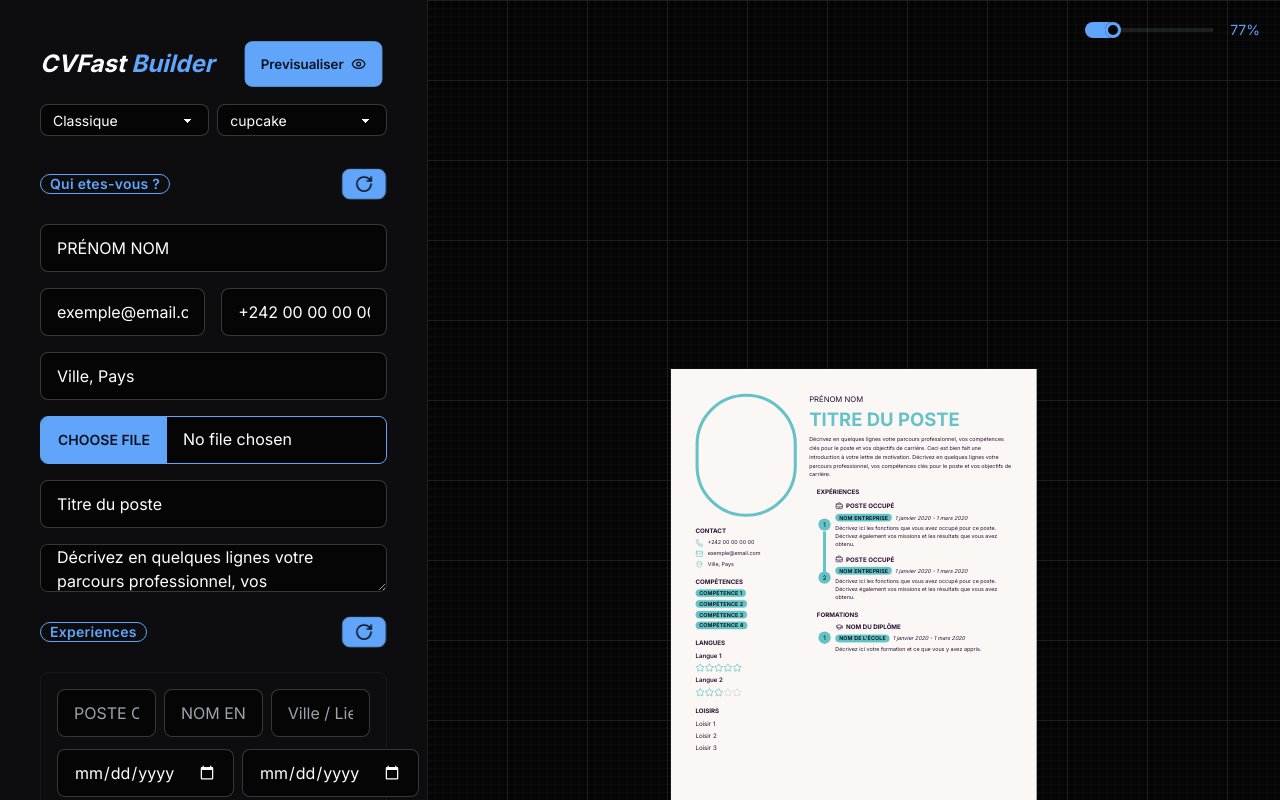
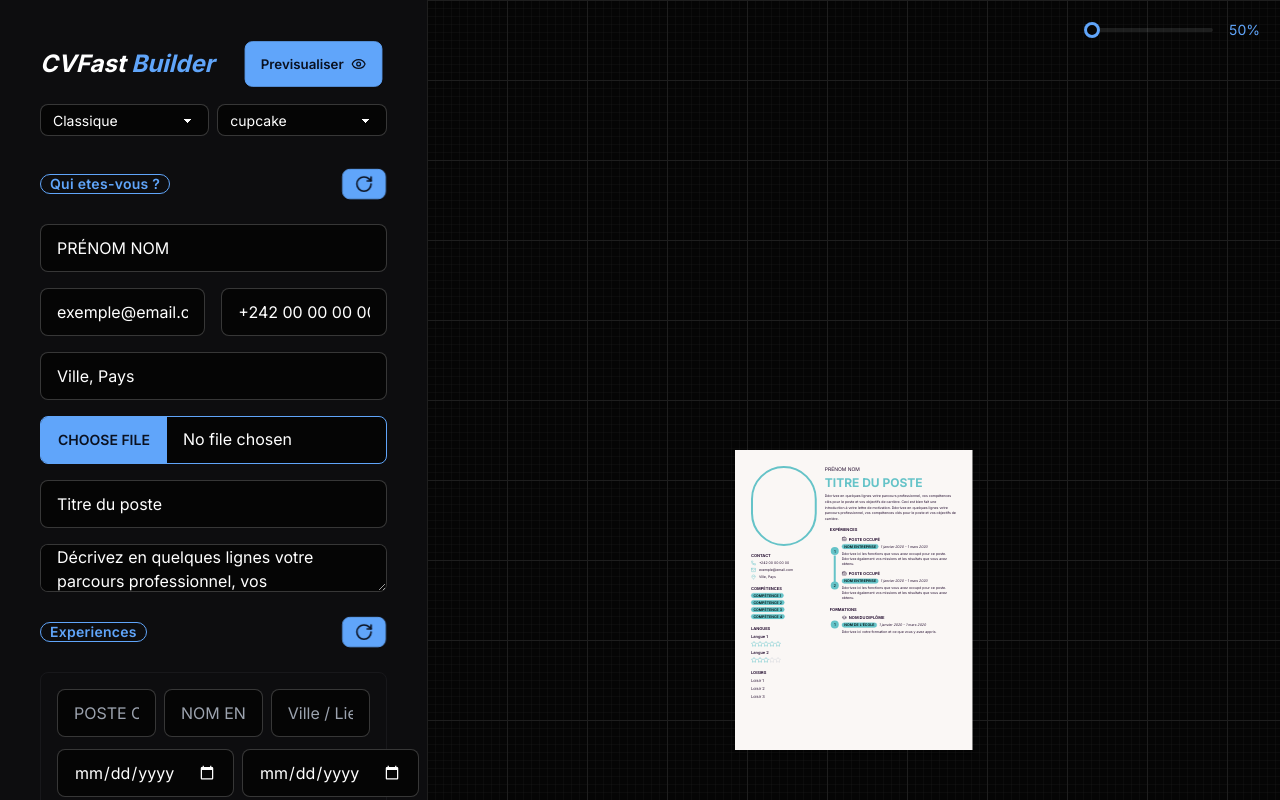
Before and after one commit to babacleven/CvRapide, a Next.js app in the folder cvbuilder/: page /builder in a window 1280 px wide. Built offline with nearby package versions, Linux system fonts and the light colour scheme.

Commit message:
Revert "Zoom par defaut 77% web / 35% mobile et fix telechargement iPhone (copie peinte a l'ecran + attente de montage)"
This reverts commit 63ea3dc724cf4075eb1fc72c5edecc4d4f8b2dec.

```diff
--- a/cvbuilder/app/builder/page.tsx
+++ b/cvbuilder/app/builder/page.tsx
@@ -101,18 +101,7 @@ export default function Home() {
     "template",
     "classic",
   );
-  const [zoom, setZoom] = useLocalStorage<number>("zoom", 77);
-
-  useEffect(() => {
-    if (
-      zoom === 77 &&
-      typeof window !== "undefined" &&
-      window.matchMedia("(max-width: 1023px)").matches
-    ) {
-      setZoom(35);
-    }
-    // eslint-disable-next-line react-hooks/exhaustive-deps
-  }, []);
+  const [zoom, setZoom] = useLocalStorage<number>("zoom", 50);
 
   // Gestion de la photo (fichier) : stockage en base64
   const [file, setFile] = useState<File | null>(null);
@@ -330,16 +319,12 @@ export default function Home() {
   const handleDirectDownload = async () => {
     if (downloading) return;
     setDownloading(true);
-    try {
-      let element = hiddenCaptureRef.current;
-      for (let i = 0; i < 40 && !element; i++) {
-        await new Promise((resolve) => setTimeout(resolve, 25));
-        element = hiddenCaptureRef.current;
-      }
+    await new Promise((resolve) =>
+      requestAnimationFrame(() => requestAnimationFrame(resolve)),
+    );
+    const element = hiddenCaptureRef.current;
     if (element) await generateAndSavePdf(element);
-    } finally {
     setDownloading(false);
-    }
   };
 
   const toggleSection = (section: string) => {
@@ -862,10 +847,14 @@ export default function Home() {
       {downloading && activeTab === "preview" && (
         <div
           aria-hidden
-          className="fixed inset-0 z-[9999]"
-          style={{ pointerEvents: "none" }}
+          style={{
+            position: "fixed",
+            top: 0,
+            left: -9999,
+            width: 950,
+            pointerEvents: "none",
+          }}
         >
-          <div className="absolute top-0 left-0" style={{ width: 950 }}>
           <CVPreview
             ref={hiddenCaptureRef}
             personalDetails={personalDetails}
@@ -880,13 +869,6 @@ export default function Home() {
             download={true}
           />
         </div>
-          <div className="absolute inset-0 bg-white flex items-center justify-center">
-            <Loader2 className="w-10 h-10 animate-spin text-primary" />
-            <p className="font-semibold ml-3">
-              Téléchargement du CV en cours...
-            </p>
-          </div>
-        </div>
       )}
     </div>
   );
```
Lines whose indentation alone changed are shown as unchanged.
